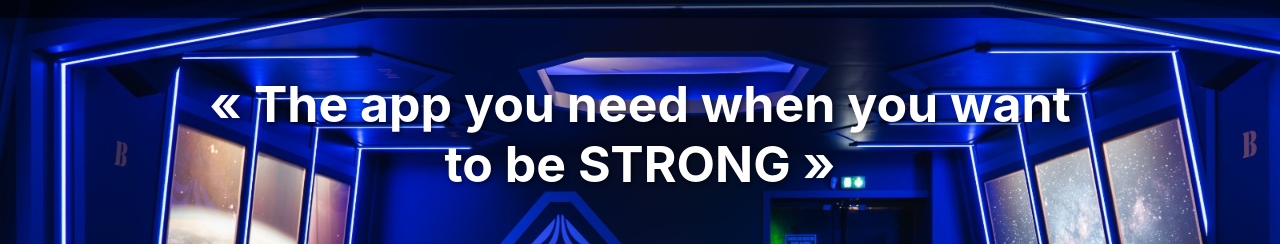
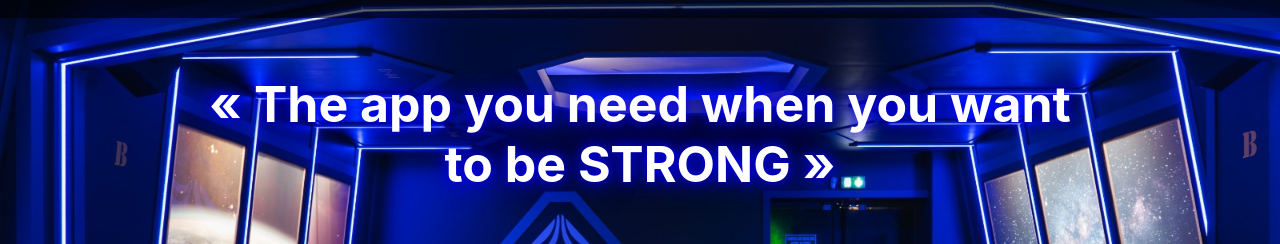
Before and after one commit to gekikho/FitJungle, a React (Create React App) app: page / in a window 1280 px wide. Shown: the part 118-362 px from the top of the page. Built offline with nearby package versions, Linux system fonts and the light colour scheme; a web font is replaced by a local one.

Commit message:
css_changes2

```diff
--- a/src/App.css
+++ b/src/App.css
@@ -59,14 +59,26 @@ body {
   height: fit-content;
   width: fit-content;
 }
-
 #titre {
   text-align: center;
   font-size: 50px;
   font-weight: bold;
   color: white;
-  text-shadow: 2px 2px 4px rgba(0, 0, 0, 0.5);
   margin-top: 7vh;
+  animation: glowAndBlink 4s ease-in-out infinite;
+}
+
+@keyframes glowAndBlink {
+  0%,
+  100% {
+    text-shadow: 2px 2px 4px rgba(0, 0, 0, 0.5);
+    color: white;
+  }
+  50% {
+    text-shadow: 0 0 10px rgba(0, 0, 255, 0.8), 0 0 20px rgba(0, 0, 255, 0.8),
+      0 0 30px rgba(0, 0, 255, 0.8);
+    color: white;
+  }
 }
 
 #question {
```
